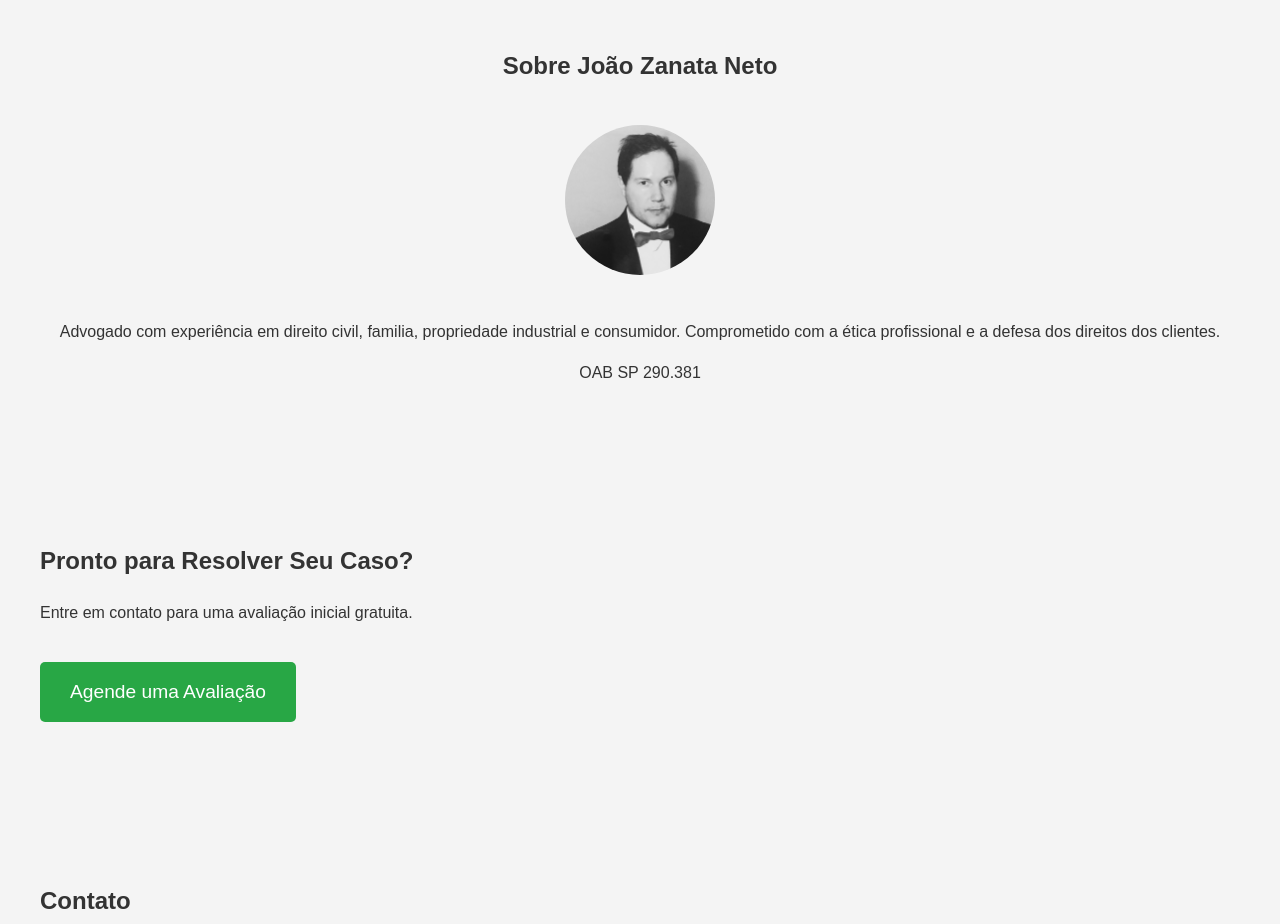
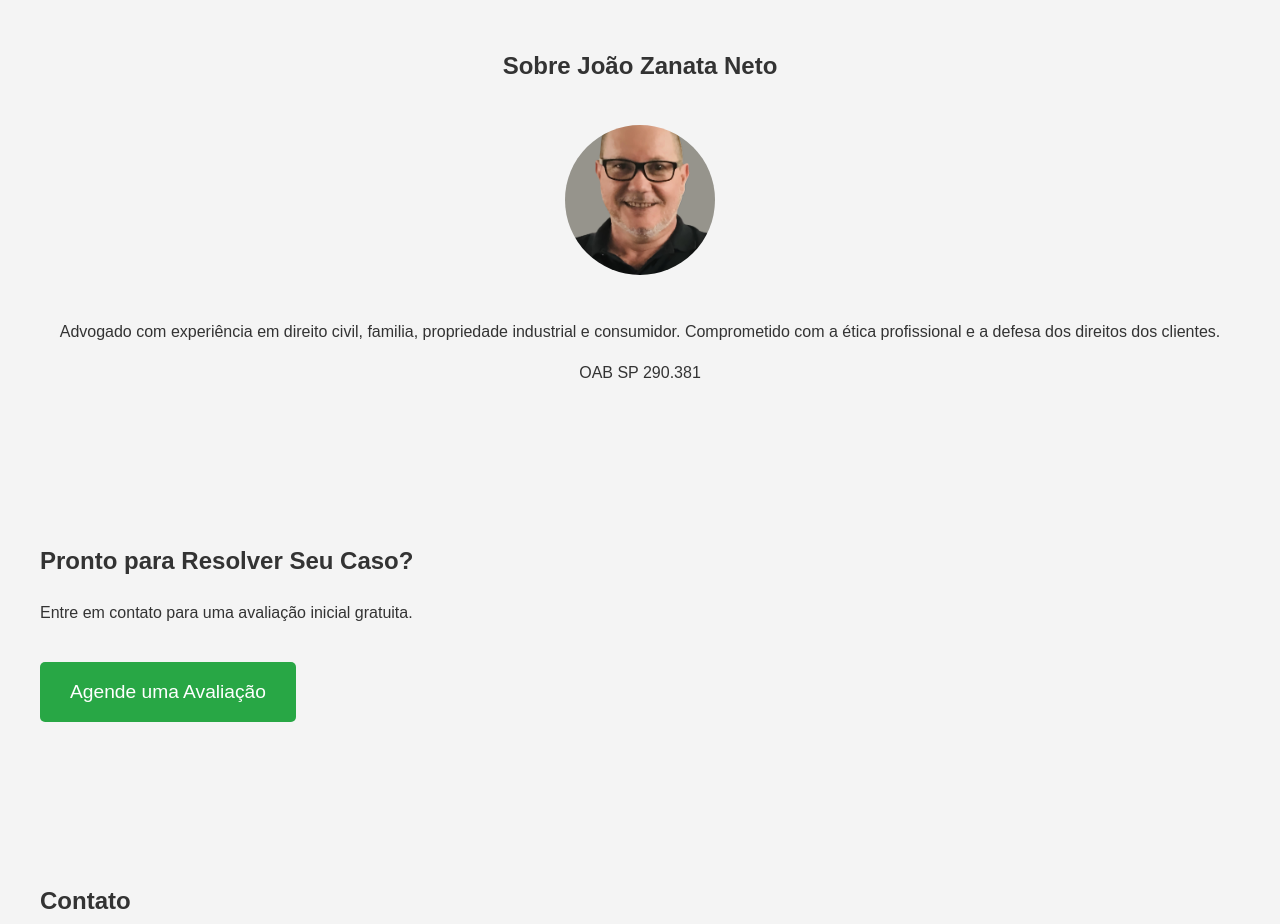
Before and after one commit to JZanataNeto/landpage-advocacia, a plain HTML site: page index.html in a window 1280 px wide. Shown: the part 2300-3224 px from the top of the page. Drawn offline with Linux system fonts and the light colour scheme.

Commit message:
alteracao foto

```diff
--- a/index.html
+++ b/index.html
@@ -118,7 +118,7 @@
     <section id="sobre">
       <h2>Sobre João Zanata Neto</h2>
       <img
-        src="imagem/foto-joao.jpg"
+        src="imagem/photo-joao-4.png"
         alt="Foto de João Zanata Neto"
         class="foto"
       />
```
Also changed, not shown: imagem/foto-joao.jpg (deleted), imagem/photo-joao-4.png (added).
